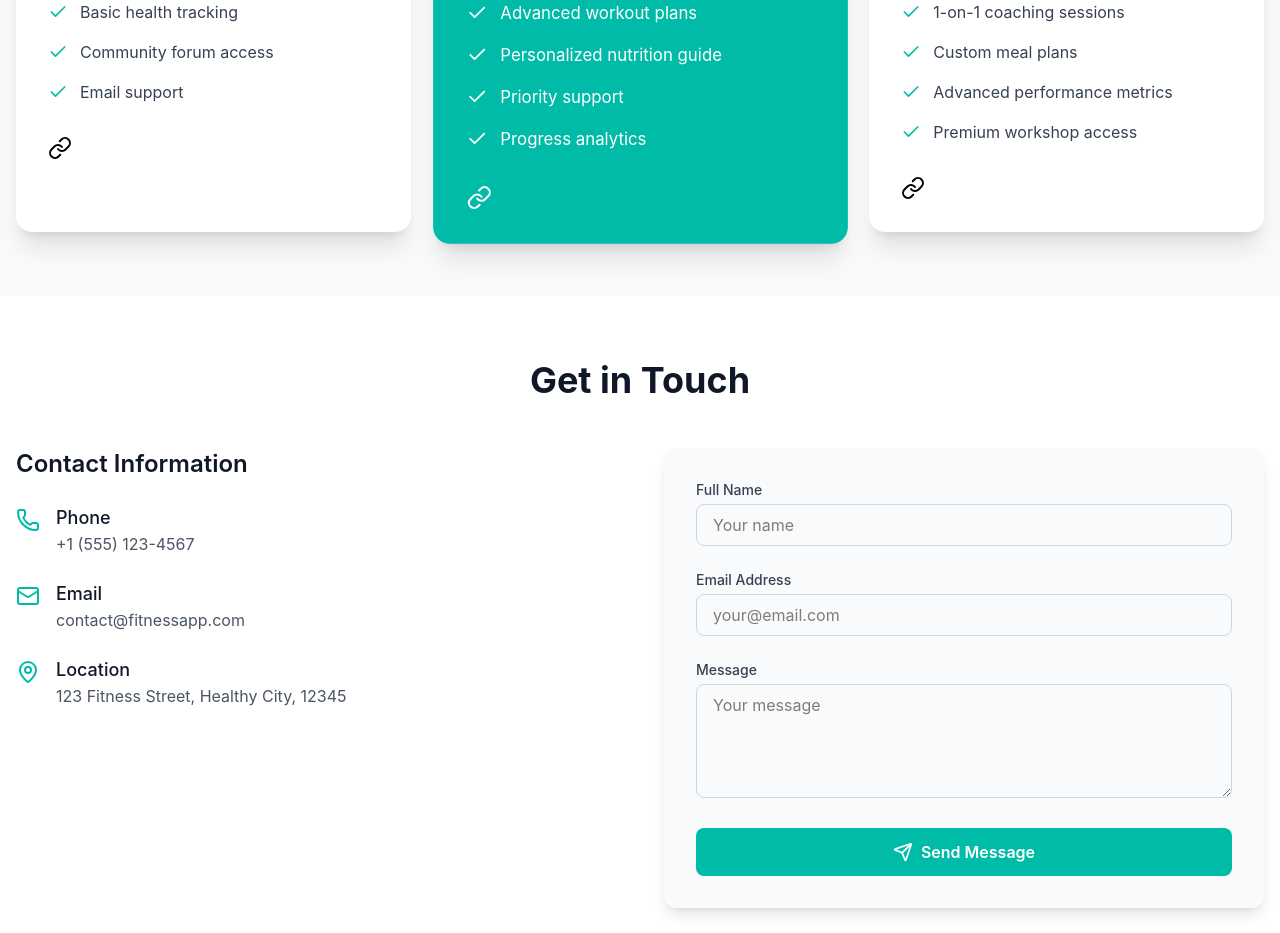
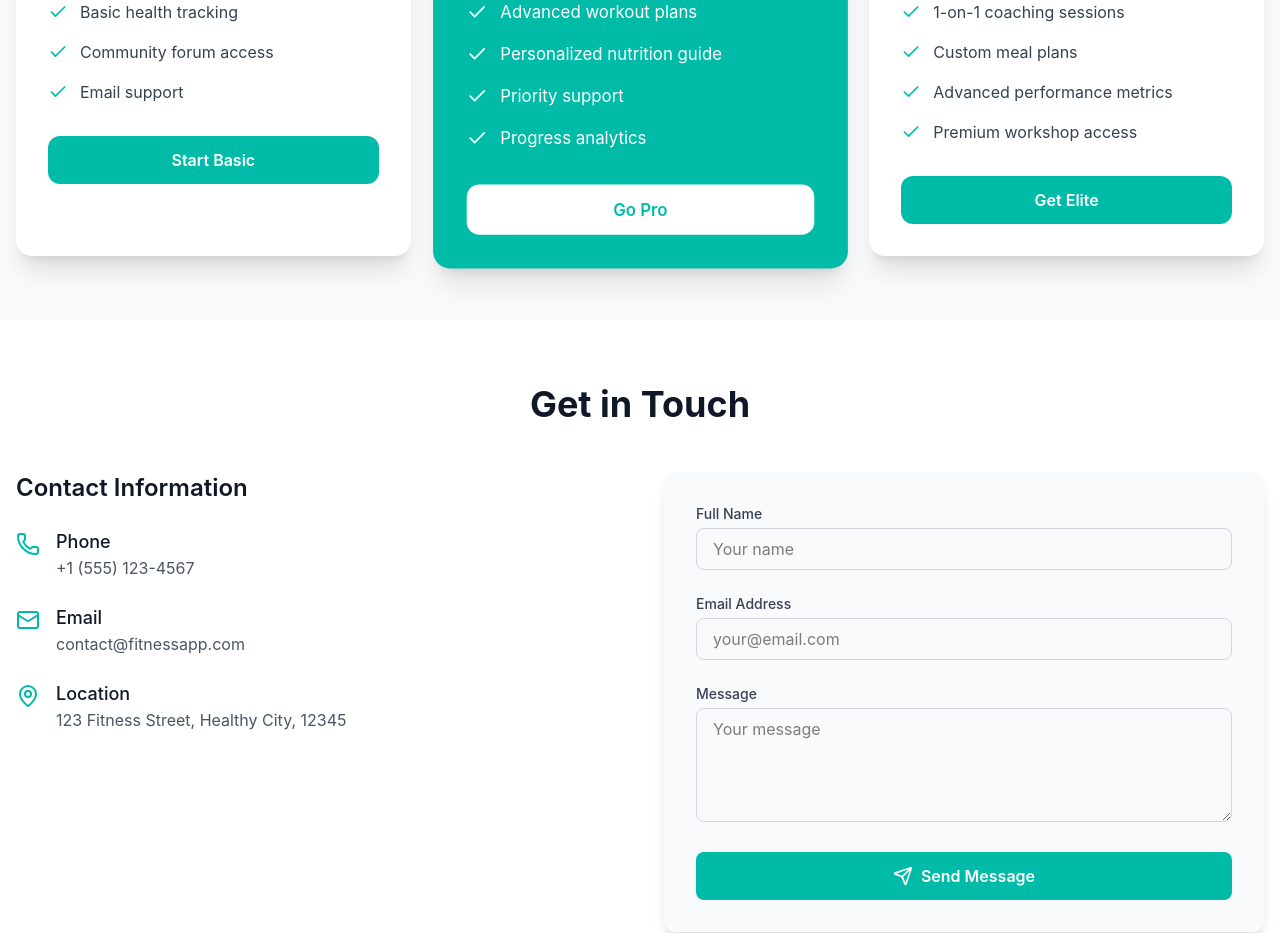
Before and after one commit to EngMahmoudAhmed/Fitness-App, a React (Vite) app: page / in a window 1280 px wide. Shown: the part 2180-3113 px from the top of the page. Built offline with nearby package versions, Linux system fonts and the light colour scheme.

Commit message:
fix(Pricing): update link to payment page and enhance button with cursor pointer for better UX

```diff
--- a/src/components/Pricing.jsx
+++ b/src/components/Pricing.jsx
@@ -1,6 +1,6 @@
 // import React, { useEffect, useState } from 'react';
 // import axios from 'axios';
-import { Link } from 'lucide-react';
+import { Link } from 'react-router-dom';
 import { Check } from 'lucide-react';
 // import { useNavigate } from 'react-router-dom';
 
@@ -107,9 +107,9 @@ const Pricing = () => {
                                     </li>
                                 ))}
                             </ul>
-                            <Link to="/signup" className="block">
+                            <Link to="/payment" className="block">
                                 <button
-                                    className={`w-full py-3 px-6 rounded-xl font-semibold transition-colors duration-200 ${plan.highlighted ? 'bg-white text-teal-500 hover:bg-gray-100' : 'bg-teal-500 text-white hover:bg-teal-600'}`}
+                                    className={`cursor-pointer w-full py-3 px-6 rounded-xl font-semibold transition-colors duration-200 ${plan.highlighted ? 'bg-white text-teal-500 hover:bg-gray-100' : 'bg-teal-500 text-white hover:bg-teal-600'}`}
                                 >
                                     {plan.buttonText}
                                 </button>
```
